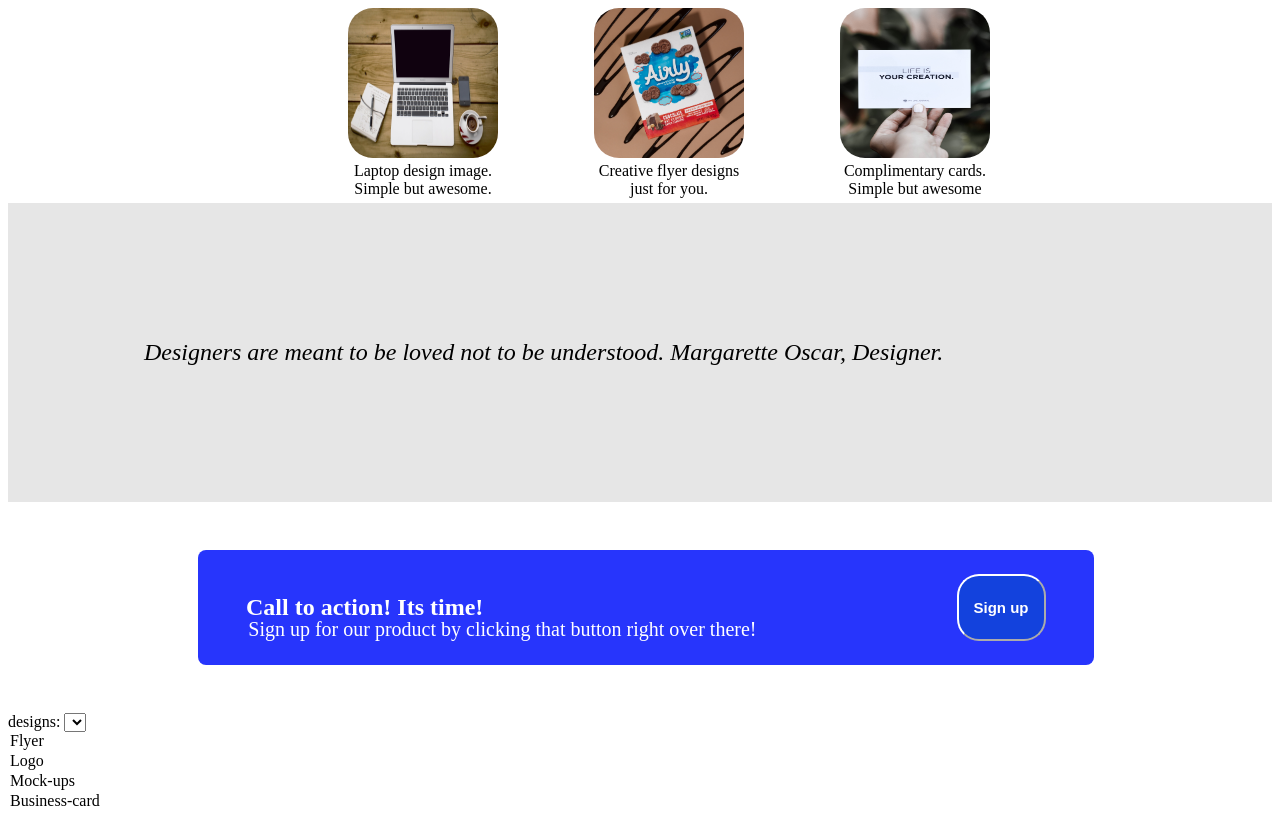
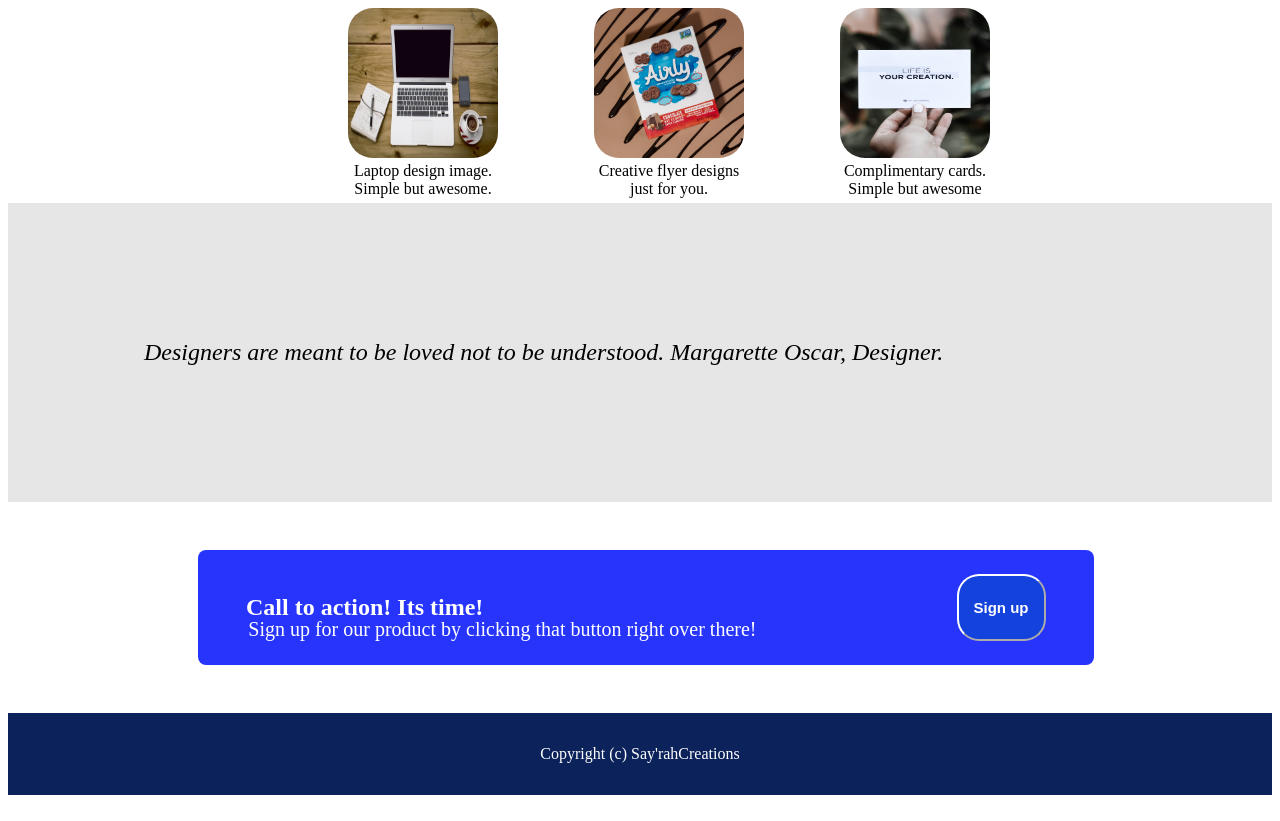
Before and after one commit to Ibe-Sarah/landing-page, a plain HTML site: page index.html in a window 1280 px wide. Shown: the part 538-1359 px from the top of the page. Drawn offline with Linux system fonts and the light colour scheme.

Commit message:
Add landing.css and edit index.html

```diff
--- a/index.html
+++ b/index.html
@@ -57,11 +57,8 @@
             </div>
         </div>
     </div>
-    <label for="search design templates">designs:</label>
-    <select name="search-design"id="image"></select>
-    <option value="flyer">Flyer</option>
-    <option value="logo">Logo</option>
-    <option value="mock-ups">Mock-ups</option>
-    <option value="business-card">Business-card</option>
+    <div class="last">
+        <footer>Copyright (c) Say'rahCreations</footer>
+    </div>
 </body>
 </html>
--- a/landing.css
+++ b/landing.css
@@ -136,3 +136,10 @@ p {
     font-size: 15px;
     border-radius: 22px;
 }
+.last {
+    background-color:rgb(12, 34, 90);
+    padding: 2em 2em 2em 2em;
+    display: flex;
+    justify-content: space-around;
+    color: white;
+}
```
